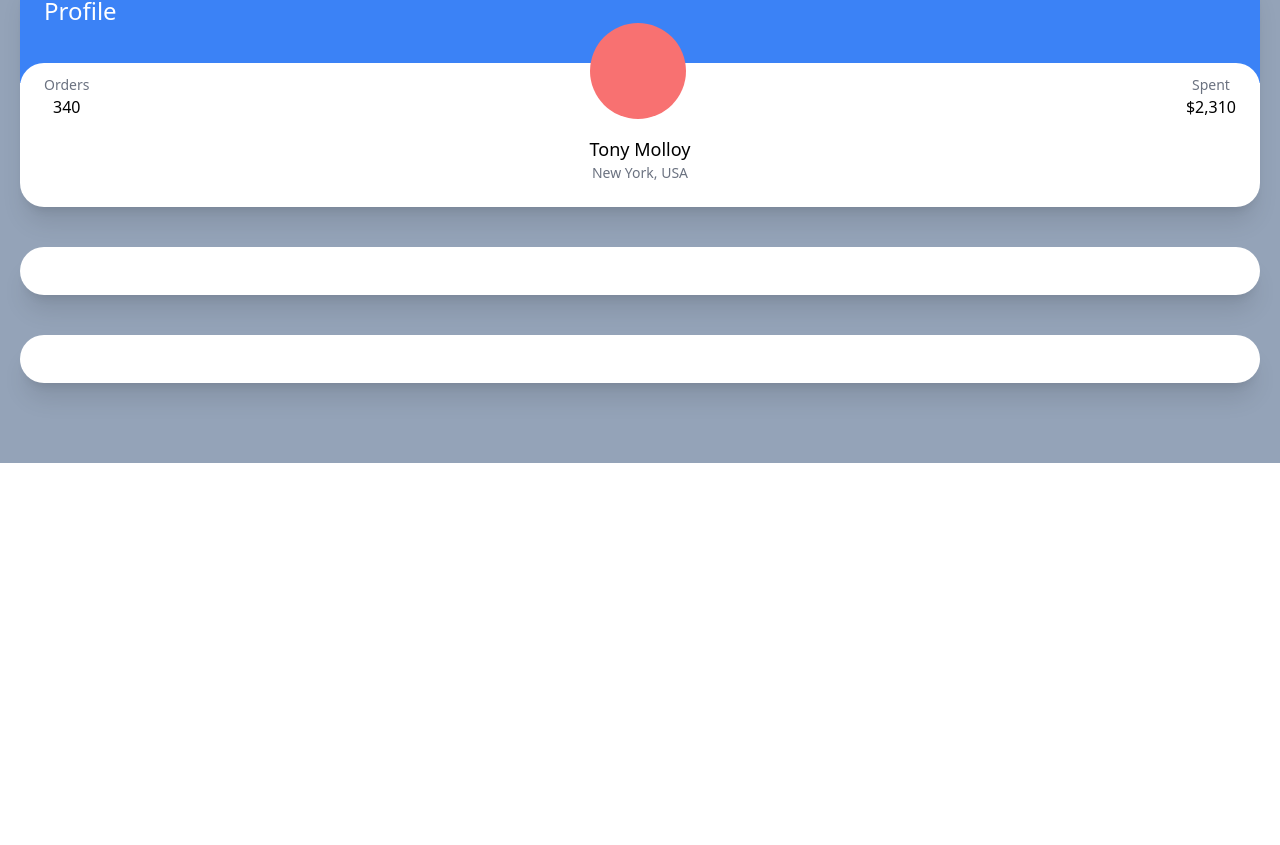
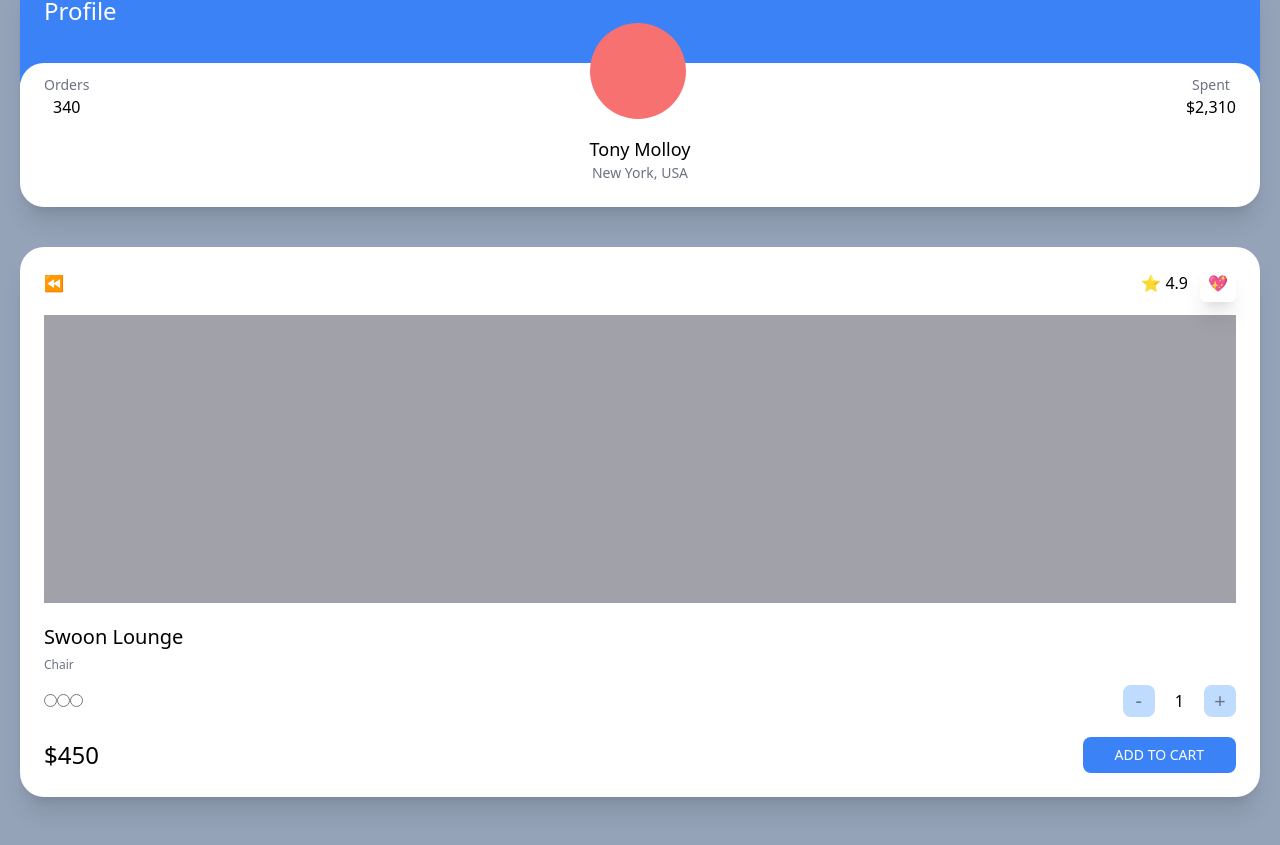
Before and after one commit to leekyungho112/carrot-market, a Next.js app: page / in a window 1280 px wide. Shown: the part 399-1244 px from the top of the page. Before the commit the page ends 862 px from the top, so only its background shows below. Built offline with nearby package versions, Linux system fonts and the light colour scheme.

Commit message:
TailwindCSS UI part 3

```diff
--- a/pages/index.tsx
+++ b/pages/index.tsx
@@ -2,7 +2,7 @@
 
 const Home: NextPage = () => {
   return (
-    <div className="bg-slate-400 py-20 px-5 grid gap-10">
+    <div className="bg-slate-400 py-20 px-5 grid gap-10 min-h-screen">
       <div className="bg-white p-6 rounded-3xl shadow-xl">
         <span className="font-semibold text-3xl">Select Item</span>
         <div className="flex justify-between my-1">
@@ -43,8 +43,42 @@
           </div>
         </div>
       </div>
-      <div className="bg-white p-6 rounded-3xl shadow-xl"></div>
-      <div className="bg-white p-6 rounded-3xl shadow-xl"></div>
+      <div className="bg-white p-6 rounded-3xl shadow-xl">
+        <div className="flex mb-5 justify-between items-center">
+          <span>⏪</span>
+          <div className="space-x-3">
+            <span>⭐️ 4.9</span>
+            <span className="shadow-xl p-2 rounded-md">💖</span>
+          </div>
+        </div>
+        <div className="bg-zinc-400 h-72 mb-5" />
+        <div className="flex flex-col">
+          <span className="font-medium mb-1.5 text-xl">Swoon Lounge</span>
+          <span className="text-xs text-gray-500">Chair</span>
+          <div className="mt-3 mb-5 flex justify-between items-center">
+            <div>
+              <input type="radio" />
+              <input type="radio" />
+              <input type="radio" />
+            </div>
+            <div className="flex items-center space-x-5">
+              <button className="rounded-lg bg-blue-200 flex justify-center items-center w-8 aspect-square  text-xl text-gray-500">
+                -
+              </button>
+              <span>1</span>
+              <button className="rounded-lg bg-blue-200 flex justify-center items-center w-8 aspect-square  text-xl text-gray-500">
+                +
+              </button>
+            </div>
+          </div>
+          <div className="flex justify-between items-center">
+            <span className="font-medium text-2xl">$450</span>
+            <button className="bg-blue-500 text-center text-white rounded-lg py-2 px-8 text-sm">
+              ADD TO CART
+            </button>
+          </div>
+        </div>
+      </div>
     </div>
   );
 };
```
